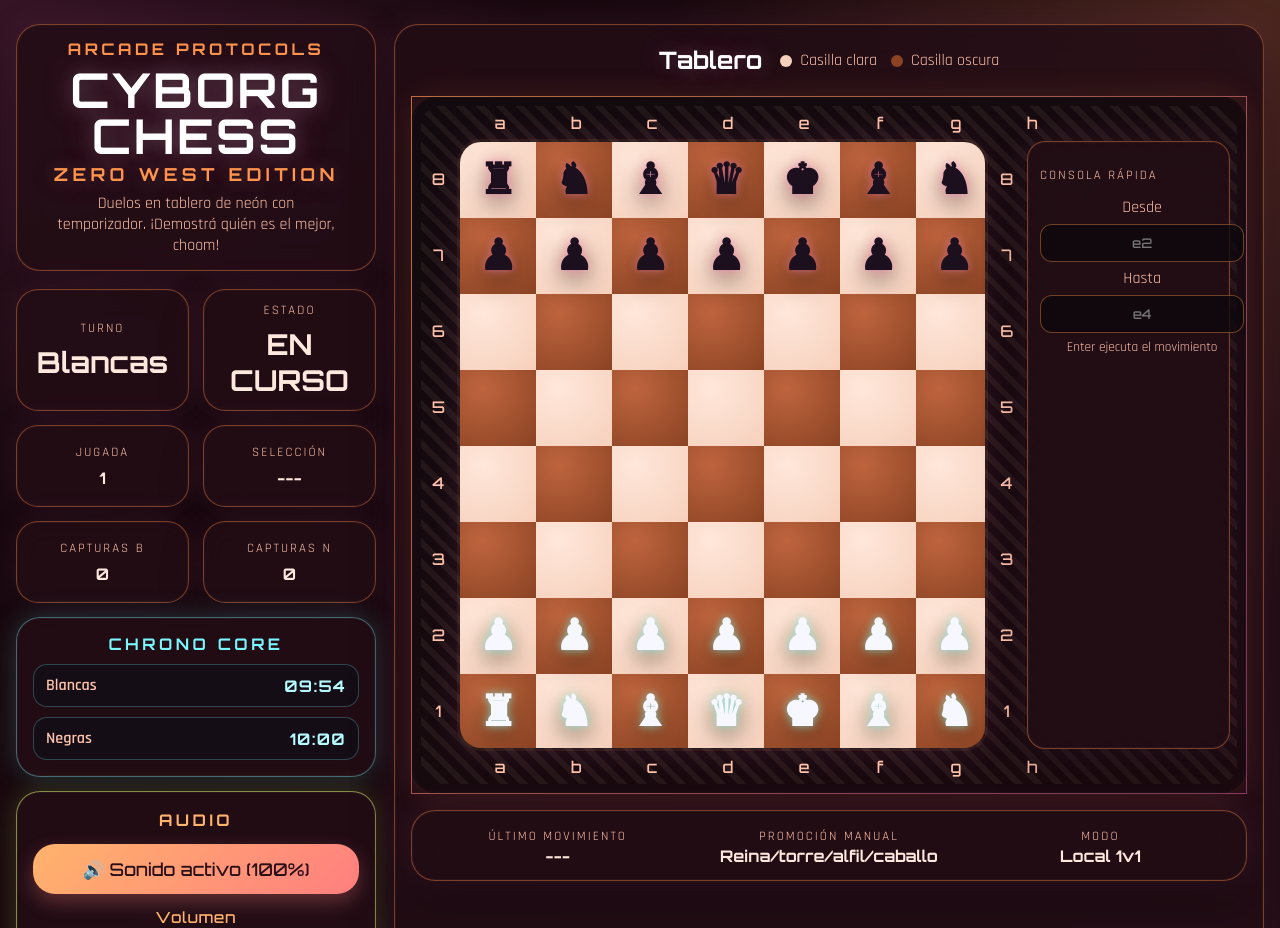
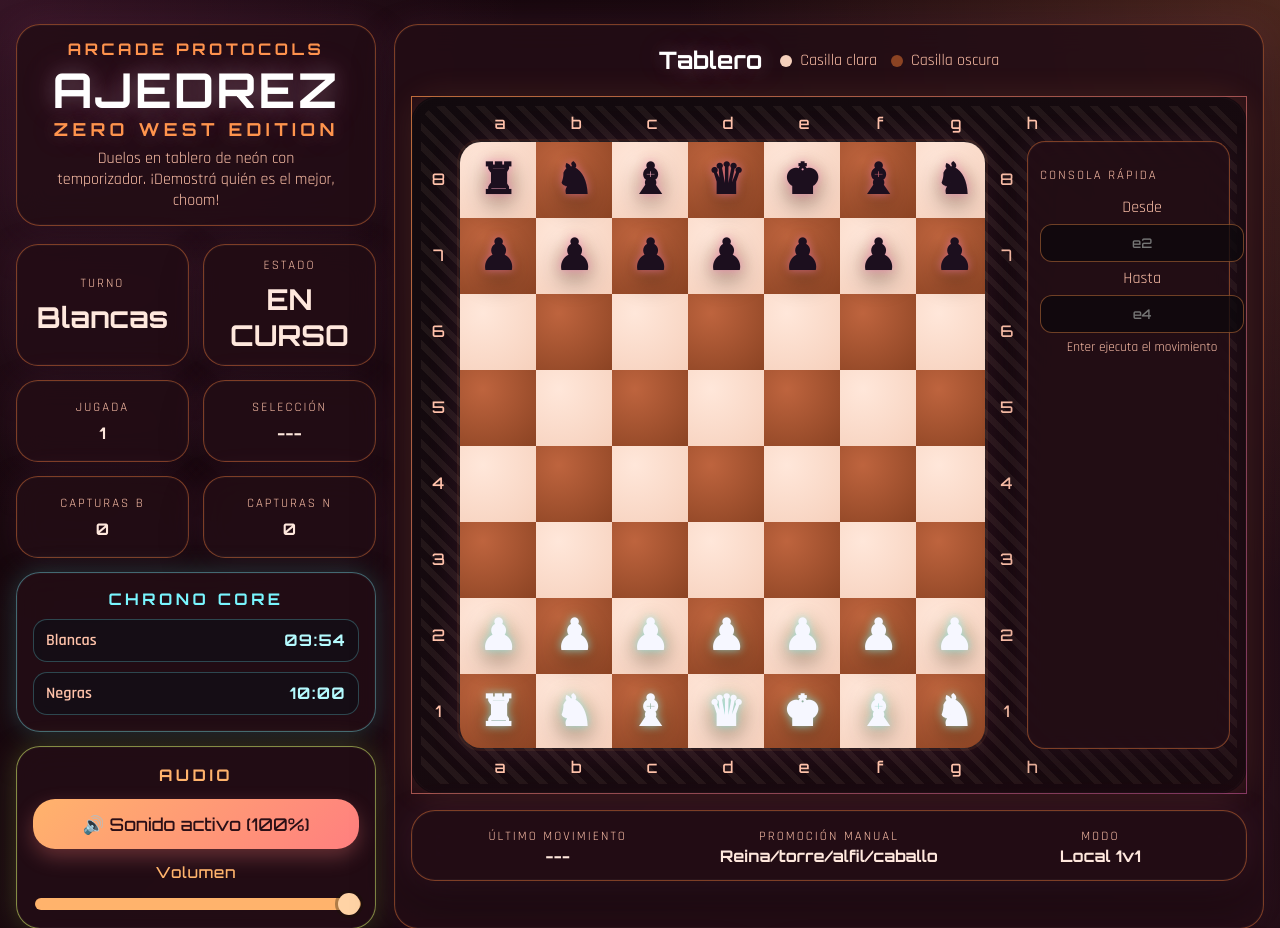
Before and after one commit to lu-developer476/Ajedrez, a Django app: page / in a window 1280 px wide. Shown: the top 928 px of the page. Run offline with Django 5.2, Linux system fonts and the light colour scheme; data that the repository does not hold is empty.

Commit message:
Update index.html

```diff
--- a/core/templates/core/index.html
+++ b/core/templates/core/index.html
@@ -18,7 +18,7 @@
     <section class="hud">
       <div class="brand-box panel-glow">
         <p class="eyebrow">ARCADE PROTOCOLS</p>
-        <h1>CYBORG CHESS<span>ZERO WEST EDITION</span></h1>
+        <h1>AJEDREZ<span>ZERO WEST EDITION</span></h1>
         <p class="tagline">Duelos en tablero de neón con temporizador. ¡Demostrá quién es el mejor, choom!</p>
       </div>
       <div class="stats-grid">
```
